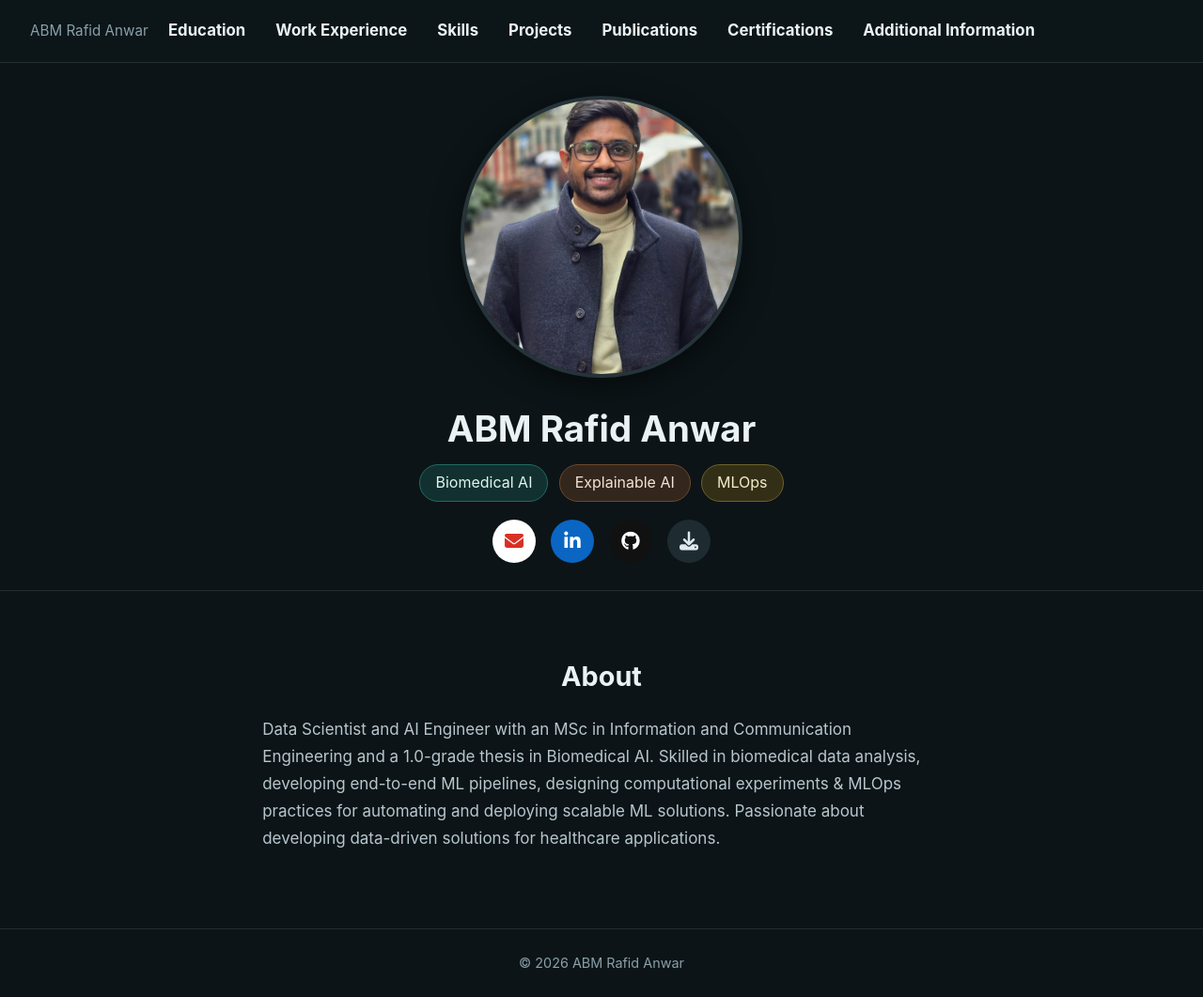
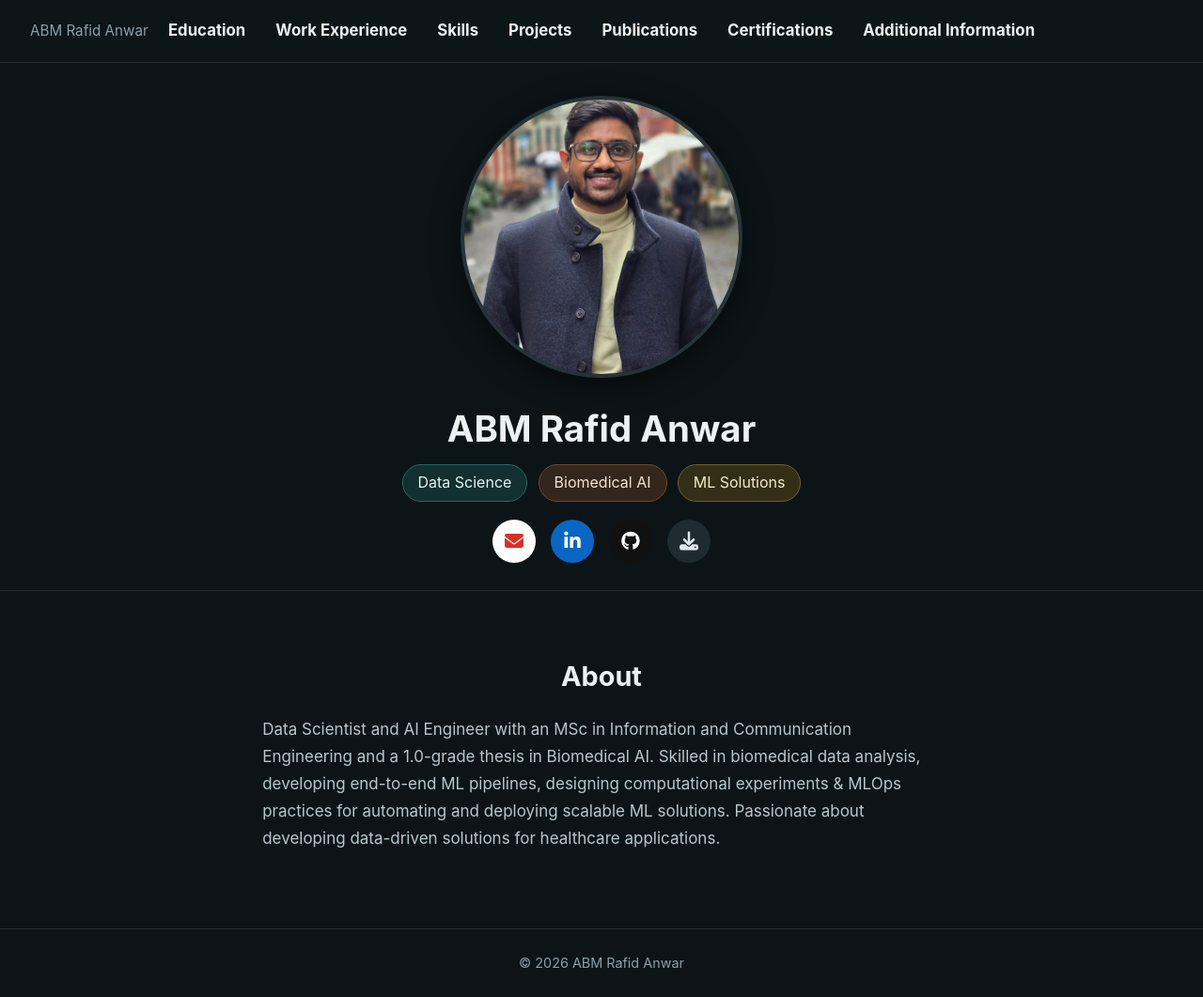
Before and after one commit to RafidAnwar/rafidanwar.github.io, a Jekyll site: the page built from index.md, in a window 1280 px wide and 1061 px high. Shown: the whole window at 94% size. Built offline with Jekyll 4.4.1, drawn with Linux system fonts in a browser that asks for light colours.

Commit message:
Update _config.yml

```diff
--- a/_config.yml
+++ b/_config.yml
@@ -9,9 +9,9 @@ email: "rafidanwar@iut-dhaka.edu"
 github: "https://github.com/RafidAnwar"
 linkedin: "https://www.linkedin.com/in/rafid-anwar"
 hero_tags:
+  - "Data Science"
   - "Biomedical AI"
-  - "Explainable AI"
-  - "MLOps"
+  - "ML Solutions"
 hero_on_all_pages: false   # set to true to show photo + name on every page
 
 defaults:
```
